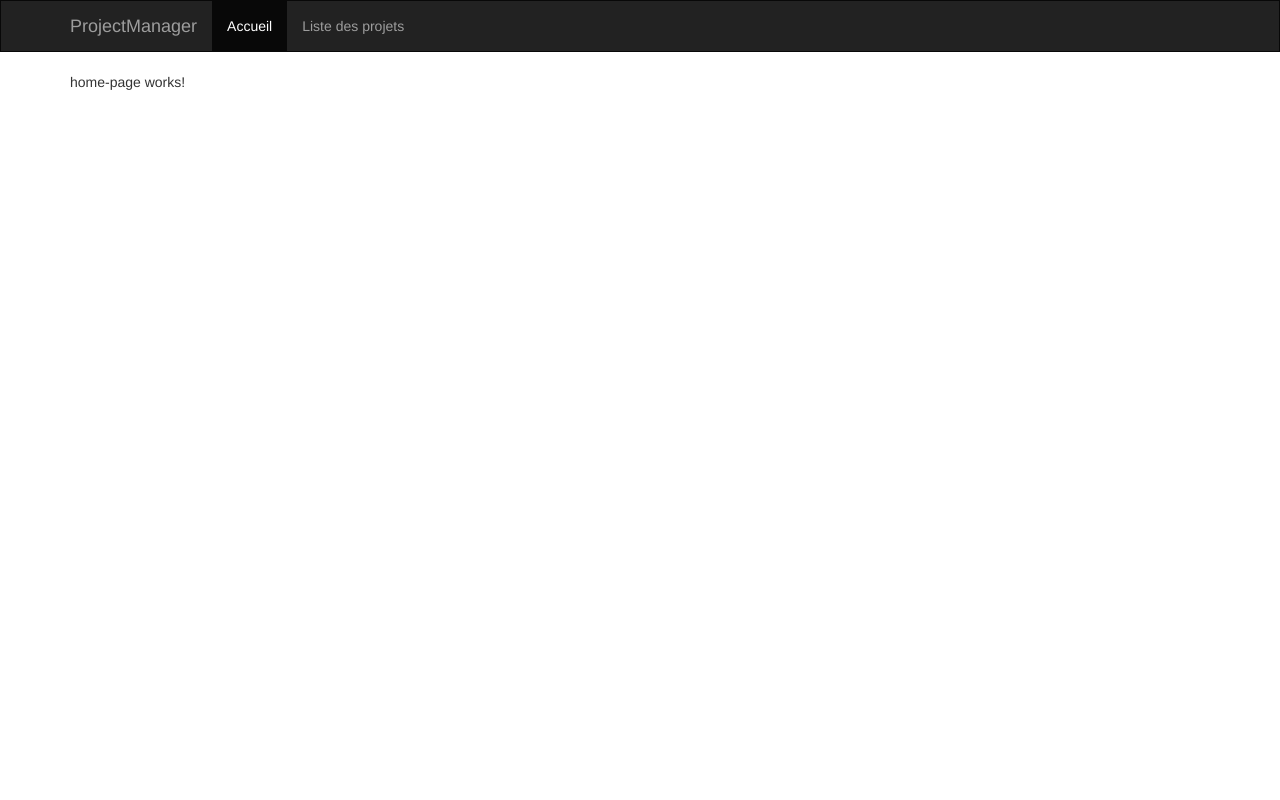
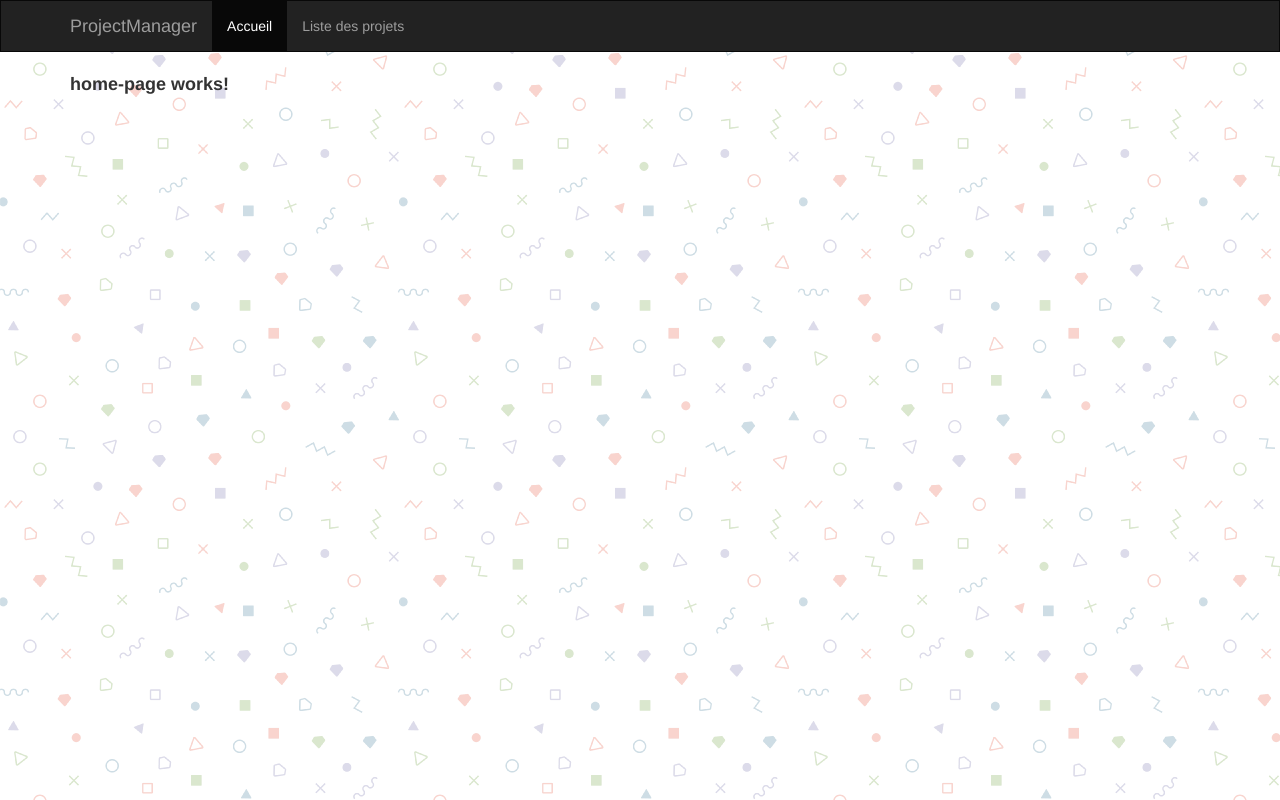
Before and after one commit to Aasgard/ProjectManager, an Angular app: page /home in a window 1280 px wide. Built offline with nearby package versions, Linux system fonts and the light colour scheme.

Commit message:
Ajout de SCSS de variables et mixins

```diff
--- /dev/null
+++ b/src/scss/_mixins.scss
@@ -0,0 +1,9 @@
+@function calculateRem($size) {
+  $remSize: $size / 10px;
+  @return $remSize * 1rem;
+}
+
+@mixin font-size($size) {
+  font-size: $size;
+  font-size: calculateRem($size);
+}
--- /dev/null
+++ b/src/scss/settings.scss
@@ -0,0 +1,3 @@
+@import '../scss/_variables.scss';
+@import '../scss/_fonts.scss';
+@import '../scss/_mixins.scss';
--- a/src/styles.scss
+++ b/src/styles.scss
@@ -1,3 +1,15 @@
+@import "scss/settings.scss";
+
+body {
+  background-image: url("assets/patterns/memphis-colorful.png");
+}
+
+p {
+  font-family: "Helvetica Neue", Helvetica, Arial, sans-serif;
+  font-weight: bold;
+  @include font-size(18px);
+}
+
 .sticky-vegeta {
   position: fixed;
   bottom: -600px;
```
Also changed, not shown: src/scss/_fonts.scss (added), src/scss/_variables.scss (added).
